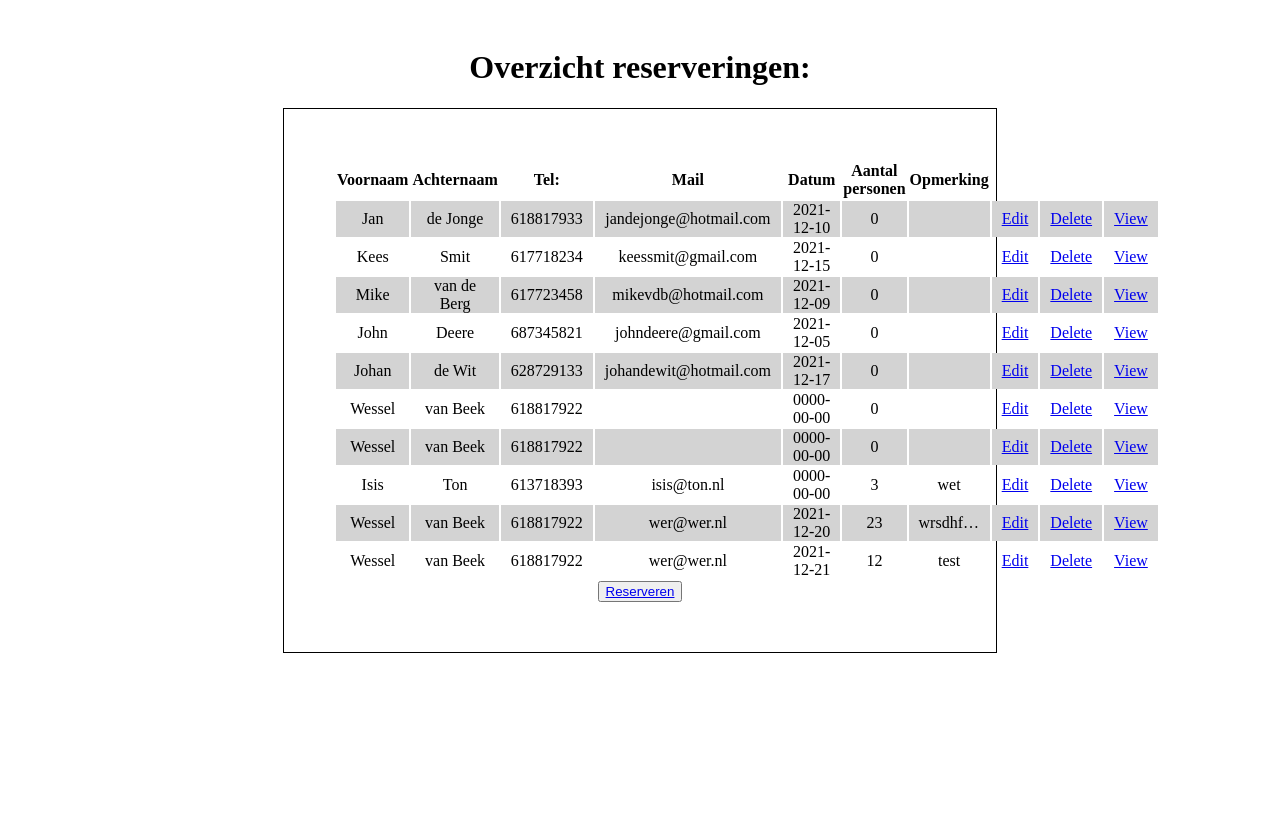
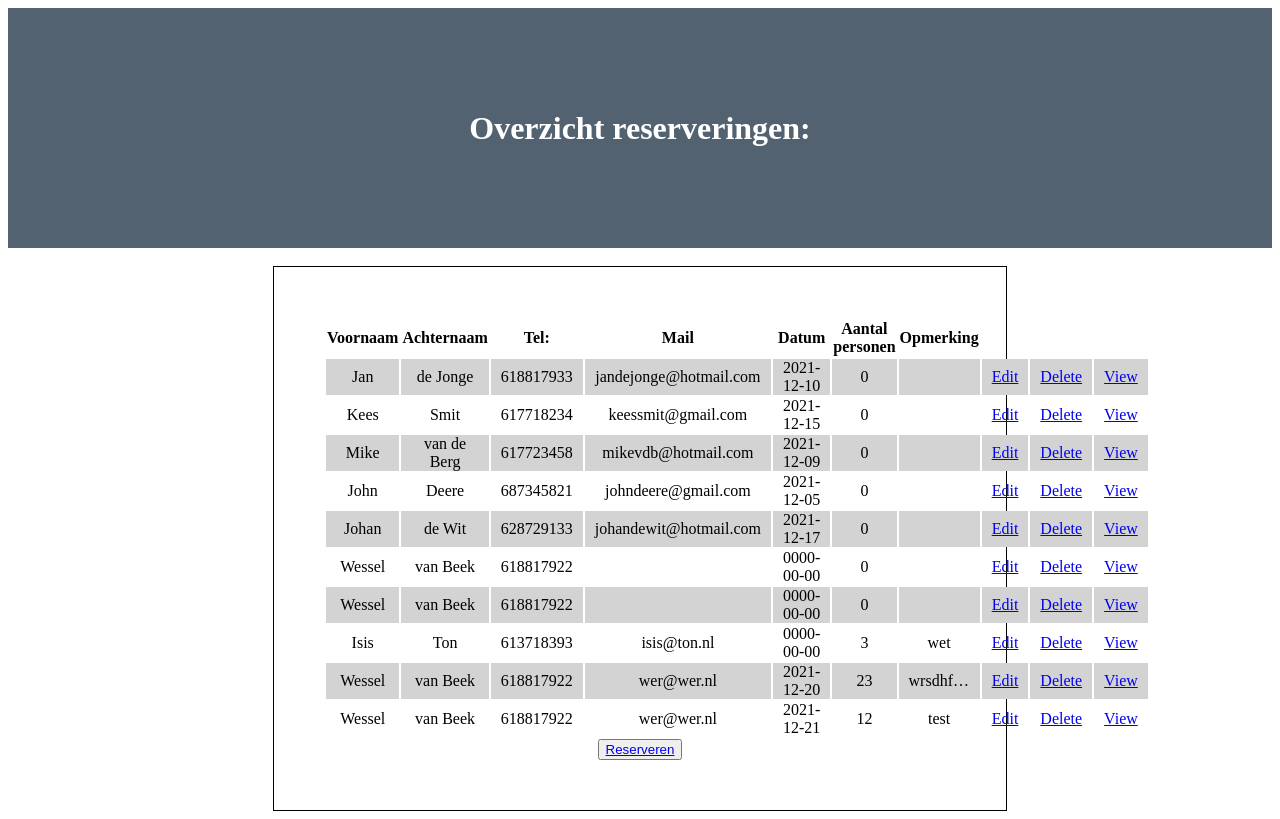
Before and after one commit to wesselvbbb/CLE2, a PHP site: page / in a window 1280 px wide. Before the commit the page ends 653 px from the top, so only its background shows below. Run offline with PHP 8.4, Linux system fonts and the light colour scheme; data comes from the database, SQL or seed files in the repository.

Commit message:
added style

```diff
--- a/css/styles.css
+++ b/css/styles.css
@@ -3,11 +3,10 @@
     padding: 50px;
     text-align: center;
     width: 50%;
-
     margin: auto;
 }
 body{
-    padding: 20px;
+
 }
 table{
     width: 100%;
@@ -50,6 +49,13 @@ td#commentfield {
     color: red;
 }
 
-span{
-
+header {
+    height: 30vh;
+    width: 100%;
+    background-color: rgb(83, 98, 113);
+    color: rgb(255, 255, 255);
+    display: flex;
+    align-items: center;
+    justify-content: center;
+    text-align: center;
 }
--- a/index.php
+++ b/index.php
@@ -29,9 +29,10 @@ mysqli_close($db);
     <title>Home</title>
 </head>
 <body>
-<div class="banner">
+<header>
     <h1>Overzicht reserveringen:</h1>
-</div>
+</header>
+<br>
 <div class="overview">
     <table>
         <thead>
```
